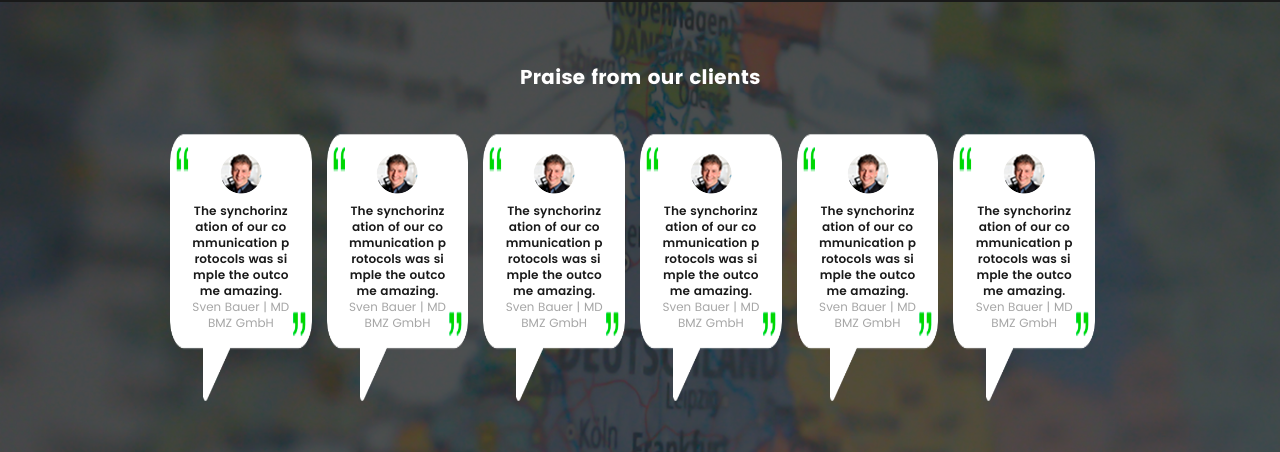
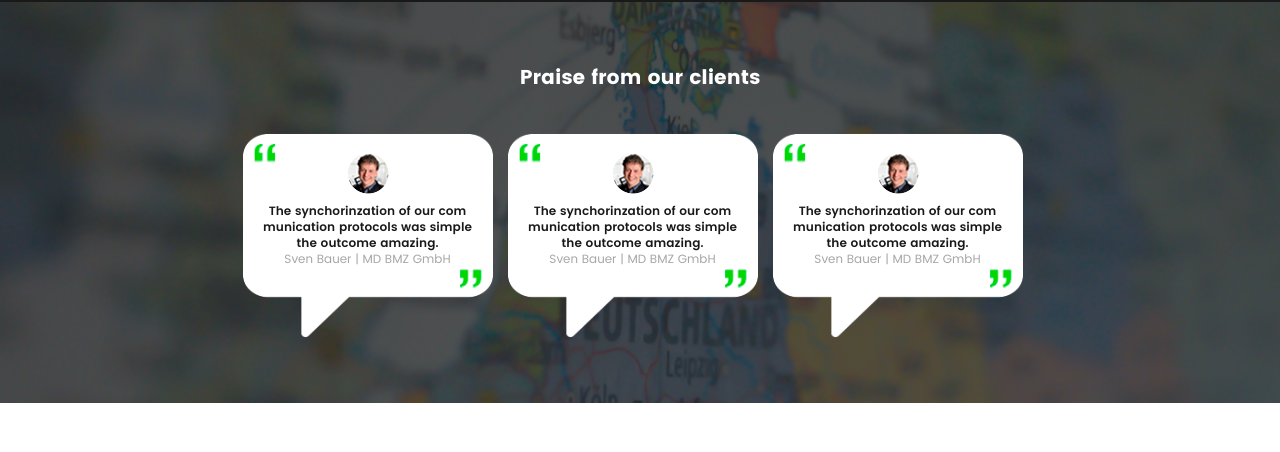
Before and after one commit to OlenaKl/comodule, a website: page src/solution.html in a window 1280 px wide. Shown: the part 3056-3508 px from the top of the page. Drawn offline with nearby package versions, Linux system fonts and the light colour scheme; files that its build step writes are made by us from their sources.

```diff
--- a/src/solution.html
+++ b/src/solution.html
@@ -190,30 +190,7 @@
                 <span>Sven Bauer | MD BMZ GmbH</span>
               </div>
           </div>
-          <div class="content-bubble">
-              <div class="content">
-                <img src="images/man-review.png" alt="" />
-                <p>The synchorinzation of our communication
-                protocols was simple the outcome amazing.</p>
-                <span>Sven Bauer | MD BMZ GmbH</span>
-              </div>
-          </div>
-          <div class="content-bubble">
-              <div class="content">
-                <img src="images/man-review.png" alt="" />
-                <p>The synchorinzation of our communication
-                protocols was simple the outcome amazing.</p>
-                <span>Sven Bauer | MD BMZ GmbH</span>
-              </div>
-          </div>
-          <div class="content-bubble">
-              <div class="content">
-                <img src="images/man-review.png" alt="" />
-                <p>The synchorinzation of our communication
-                protocols was simple the outcome amazing.</p>
-                <span>Sven Bauer | MD BMZ GmbH</span>
-              </div>
-          </div>
+
         </div>
     </section>
 </section>
```
